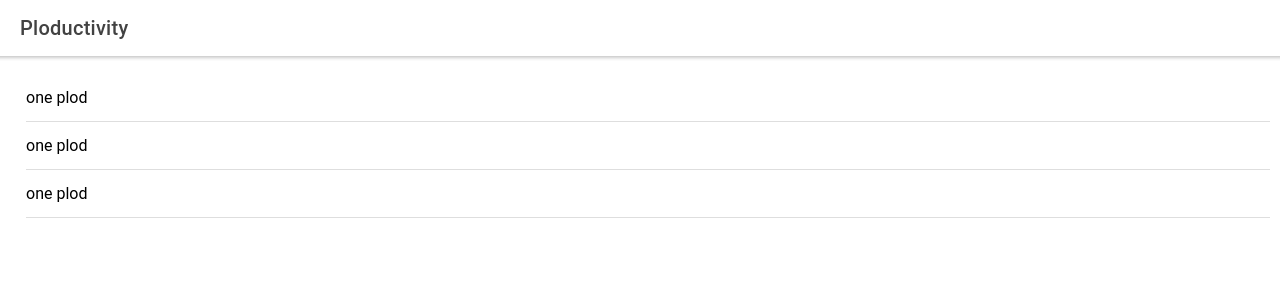
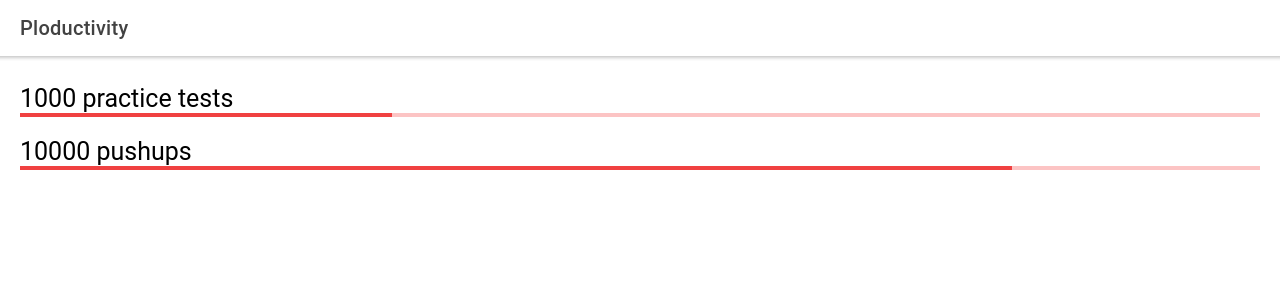
Before and after one commit to isaiahtaylorhh/ploductivity, a React (Create React App) app: page /dashboard in a window 1280 px wide. Shown: the top 300 px of the page. Built offline with nearby package versions, Linux system fonts and the light colour scheme.

Commit message:
added progress bars and plod type. actually done on saturday.

```diff
--- a/capacitor.config.json
+++ b/capacitor.config.json
@@ -4,5 +4,8 @@
   "bundledWebRuntime": false,
   "npmClient": "npm",
   "webDir": "build",
-  "cordova": {}
+  "cordova": {},
+  "server": {
+    "url": "http://192.168.1.12:8100"
+  }
 }
--- /dev/null
+++ b/src/components/plod.css
@@ -0,0 +1,7 @@
+.Plod {
+  padding: 10px 10px 10px 10px;
+}
+
+.plodName {
+  font-size: 25px;
+}
--- a/src/components/plod.tsx
+++ b/src/components/plod.tsx
@@ -1,9 +1,23 @@
 import React from 'react';
 
-const Plod: React.FC = () => {
+import { IonProgressBar } from '@ionic/react';
+
+import './plod.css';
+import { PlodData } from '../utils/types';
+
+interface PlodProps {
+  plod: PlodData;
+}
+
+const Plod: React.FC<PlodProps> = (props: PlodProps) => {
+  const { plod: { goal, completed, units } } = props;
   return (
-    <div>
-      one plod
+    <div className="Plod">
+      <div className="plodName">{`${goal} ${units}`}</div>
+
+      <IonProgressBar
+        color="danger"
+        value={completed / goal}></IonProgressBar>
     </div>
   )
 }
--- a/src/pages/dashboard.tsx
+++ b/src/pages/dashboard.tsx
@@ -1,11 +1,31 @@
 import React from 'react';
-import { IonPage, IonHeader, IonContent, IonToolbar, IonTitle, IonList, IonItem } from '@ionic/react';
+import {
+  IonPage,
+  IonHeader,
+  IonContent,
+  IonToolbar,
+  IonTitle,
+  IonList
+} from '@ionic/react';
 
 import Plod from '../components/plod';
 
 import './dashboard.css';
+import { PlodData } from '../utils/types';
 
 const Dashboard: React.FC = () => {
+  const plods: PlodData[] = [
+    {
+      goal: 1000,
+      completed: 300,
+      units: 'practice tests'
+    },
+    {
+      goal: 10000,
+      completed: 8000,
+      units: 'pushups'
+    }
+  ];
   return (
     <IonPage>
       <IonHeader>
@@ -16,15 +36,11 @@ const Dashboard: React.FC = () => {
       <IonContent>
         <div className="dashboard-main">
           <IonList>
-            <IonItem>
-              <Plod></Plod>
-            </IonItem>
-            <IonItem>
-              <Plod></Plod>
-            </IonItem>
-            <IonItem>
-              <Plod></Plod>
-            </IonItem>
+            {
+              plods.map(plod => {
+                return (<Plod plod={plod}></Plod>)
+              })
+            }
           </IonList>
         </div>
       </IonContent>
--- /dev/null
+++ b/src/utils/types.ts
@@ -0,0 +1,5 @@
+export interface PlodData {
+  goal: number;
+  completed: number;
+  units: string;
+}
```
Also changed, not shown: src/pages/newPlod.tsx (added, +21 -0 lines), 1 other file (tests, documents, lock files or other folders).
